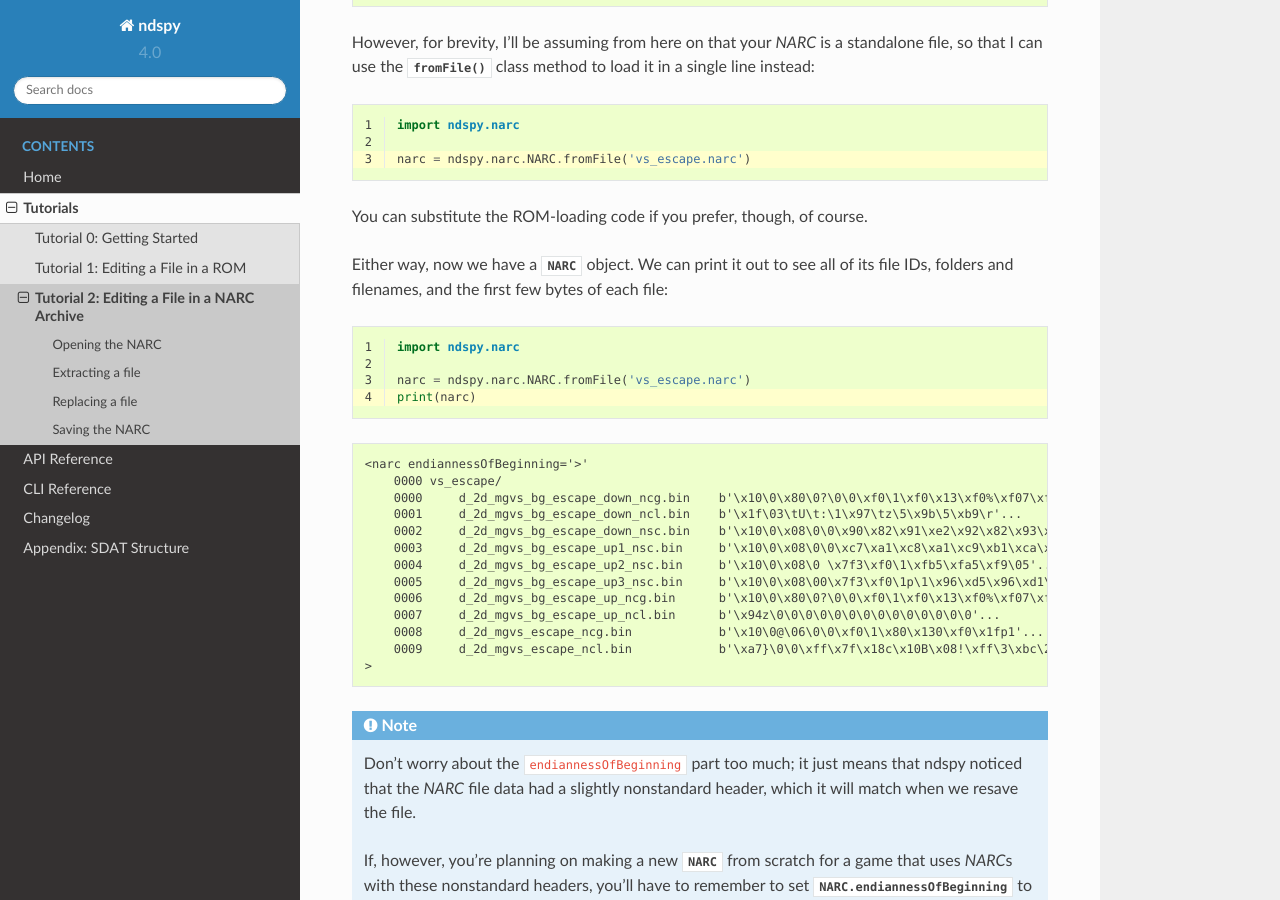
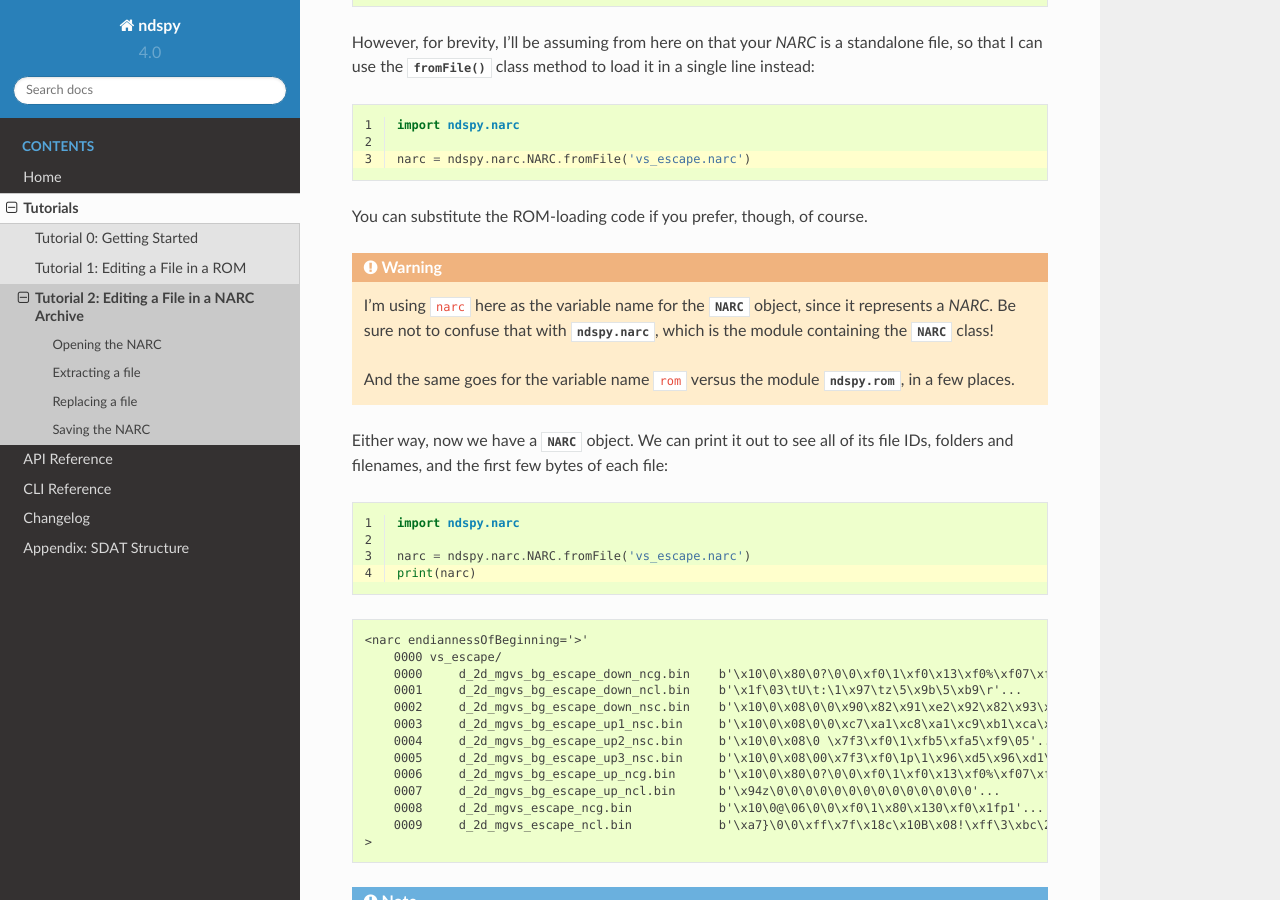
Before and after one commit to RoadrunnerWMC/ndspy, a Sphinx documentation site: the page built from docs/source/tutorials/narc-editing.rst, in a window 1280 px wide and 900 px high, scrolled down 1011 px. Built offline with Sphinx 7.4.7 and the Read the Docs theme 2.0.0, drawn with Linux system fonts in a browser that asks for light colours.

Commit message:
Add warnings to the tutorials about variable names that could be confusing
Thanks to sel on Discord for pointing this out!

```diff
--- a/docs/source/tutorials/narc-editing.rst
+++ b/docs/source/tutorials/narc-editing.rst
@@ -84,6 +84,16 @@ it in a single line instead:
     narc = ndspy.narc.NARC.fromFile('vs_escape.narc')
 
 You can substitute the ROM-loading code if you prefer, though, of course.
+
+.. warning::
+
+    I'm using ``narc`` here as the variable name for the
+    :py:class:`NARC` object, since it represents a *NARC*. Be sure not to
+    confuse that with :py:mod:`ndspy.narc`, which is the module containing the
+    :py:class:`NARC` class!
+
+    And the same goes for the variable name ``rom`` versus the module
+    :py:mod:`ndspy.rom`, in a few places.
 
 Either way, now we have a :py:class:`NARC` object. We can print it out to see
 all of its file IDs, folders and filenames, and the first few bytes of each
```
Also changed, not shown: docs/source/tutorials/rom-editing.rst (+7 -0 lines).
